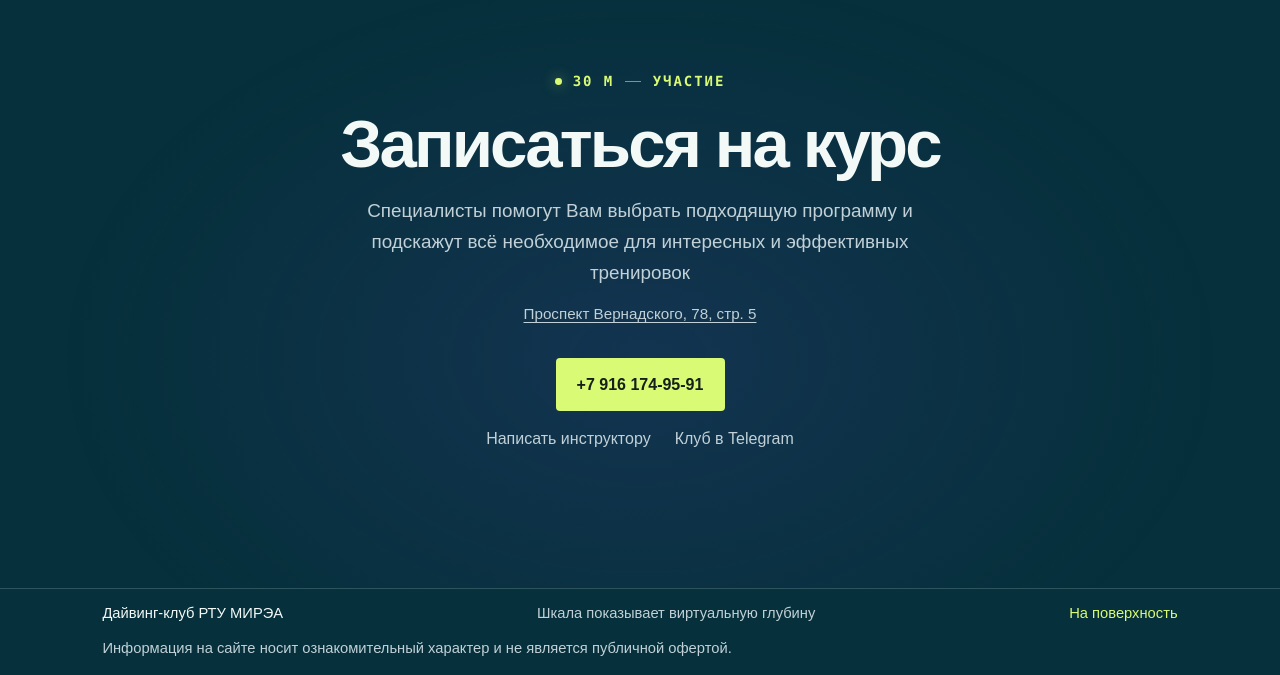
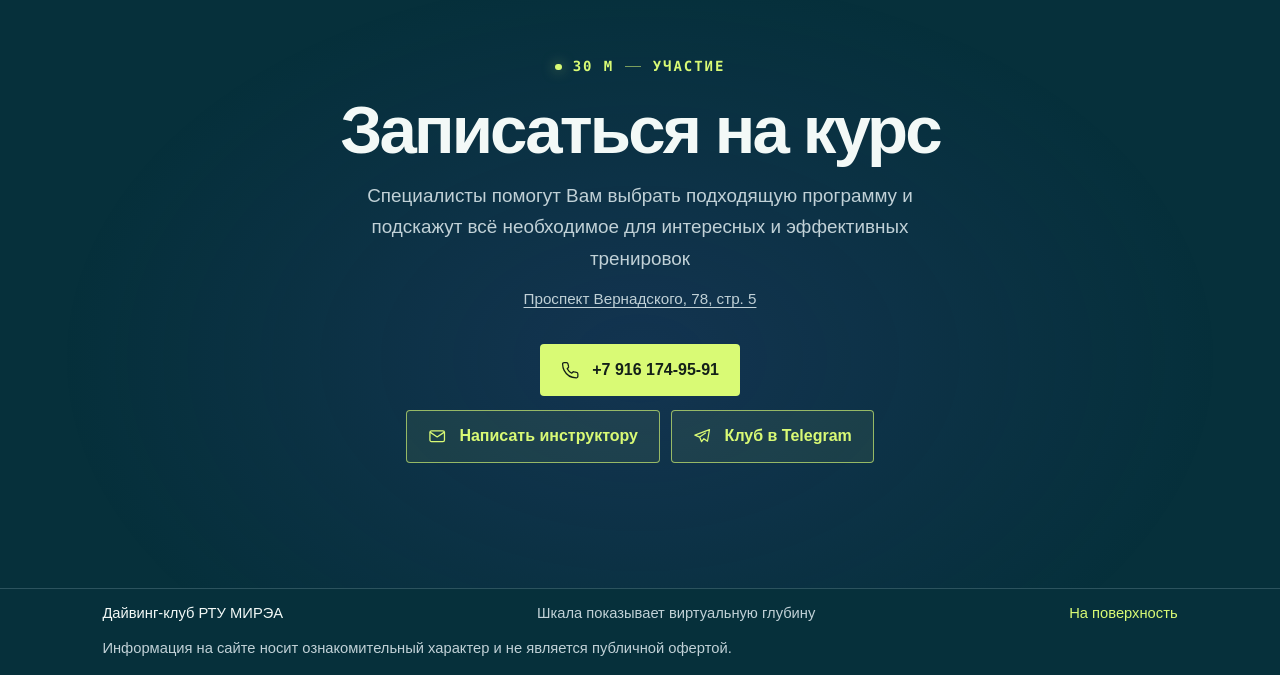
Before and after one commit to ima28004-cloud/DivingClub, a React (Vite) app: page / in a window 1280 px wide. Shown: the part 5611-6286 px from the top of the page. Built offline with nearby package versions, Linux system fonts and the light colour scheme.

Commit message:
Style diving contact links as icon buttons

```diff
--- a/src/Club.jsx
+++ b/src/Club.jsx
@@ -1,4 +1,5 @@
 import { CatalogSection, Kicker } from './Catalog.jsx';
+import ContactIcon from './ContactIcon.jsx';
 import { clubName, contacts } from './site-data.js';
 import poolLesson from './assets/pool-lesson.webp';
 import openWaterLesson from './assets/open-water-lesson.webp';
@@ -83,11 +84,12 @@ export function Join({ section }) {
         <p>Специалисты помогут Вам выбрать подходящую программу и подскажут всё необходимое для интересных и эффективных тренировок</p>
         <p className="join-address"><a href="#location">Проспект Вернадского, 78, стр. 5</a></p>
         <a className="button" href={contacts.phone.href} aria-label={`Позвонить в клуб, ${contacts.phone.label}`}>
+          <ContactIcon type="phone" />
           {contacts.phone.label}
         </a>
         <div className="contact-links">
-          <a href={contacts.email.href}>Написать инструктору</a>
-          <a href={contacts.telegram.href}>Клуб в Telegram</a>
+          <a className="button contact-button" href={contacts.email.href}><ContactIcon type="email" />Написать инструктору</a>
+          <a className="button contact-button" href={contacts.telegram.href}><ContactIcon type="telegram" />Клуб в Telegram</a>
         </div>
       </div>
     </section>
--- /dev/null
+++ b/src/ContactIcon.jsx
@@ -0,0 +1,9 @@
+const contactIcons = {
+  phone: <path d="M22 16.92v3a2 2 0 0 1-2.18 2A18 18 0 0 1 4.1 12.2 18 18 0 0 1 2.1 4.2 2 2 0 0 1 4.1 2h3a2 2 0 0 1 2 1.72l.7 3a2 2 0 0 1-.45 2.11L8.1 10.1a14 14 0 0 0 5.8 5.8l1.27-1.27a2 2 0 0 1 2.1-.45l3 .7A2 2 0 0 1 22 16.92z" />,
+  email: <><rect x="2.5" y="5" width="19" height="14" rx="2" /><path d="m3.2 7 8.8 6 8.8-6" /></>,
+  telegram: <path d="m21.5 3.5-19 7.2 6.2 2.4 2.5 6.1 3-4 4.7 3.4 2.6-15.1zM8.7 13.1l7.6-5.2" />,
+};
+
+export default function ContactIcon({ type, className = 'contact-icon' }) {
+  return <svg className={className} viewBox="0 0 24 24" aria-hidden="true">{contactIcons[type]}</svg>;
+}
--- a/src/SiteHeader.jsx
+++ b/src/SiteHeader.jsx
@@ -1,13 +1,7 @@
 import { useEffect, useRef, useState } from 'react';
 import logo from './assets/logo.svg';
+import ContactIcon from './ContactIcon.jsx';
 import { clubName, clubTitle, contacts, sections, university } from './site-data.js';
-
-const phoneIcon = <path d="M22 16.92v3a2 2 0 0 1-2.18 2A18 18 0 0 1 4.1 12.2 18 18 0 0 1 2.1 4.2 2 2 0 0 1 4.1 2h3a2 2 0 0 1 2 1.72l.7 3a2 2 0 0 1-.45 2.11L8.1 10.1a14 14 0 0 0 5.8 5.8l1.27-1.27a2 2 0 0 1 2.1-.45l3 .7A2 2 0 0 1 22 16.92z" />;
-const contactIcons = {
-  phone: phoneIcon,
-  email: <><rect x="2.5" y="5" width="19" height="14" rx="2" /><path d="m3.2 7 8.8 6 8.8-6" /></>,
-  telegram: <path d="m21.5 3.5-19 7.2 6.2 2.4 2.5 6.1 3-4 4.7 3.4 2.6-15.1zM8.7 13.1l7.6-5.2" />,
-};
 
 function HeaderIcon({ children, variant = '' }) {
   return <svg className={`header-icon ${variant}`} viewBox="0 0 24 24" aria-hidden="true">{children}</svg>;
@@ -98,7 +92,7 @@ export default function SiteHeader({ activeSection }) {
           </nav>
           <div className="header-contacts" role="group" aria-label="Контакты клуба">
             {Object.entries(contacts).map(([type, { href, label }]) => (
-              <a key={type} href={href}><HeaderIcon>{contactIcons[type]}</HeaderIcon><span>{label}</span></a>
+              <a key={type} href={href}><ContactIcon type={type} className="header-icon" /><span>{label}</span></a>
             ))}
           </div>
           <JoinLink />
--- a/src/styles.css
+++ b/src/styles.css
@@ -147,8 +147,15 @@ h1 {
 }
 .join-content > p, .join .kicker { justify-content: center; margin-inline: auto; }
 .join-content > p.join-address { margin-top: .8rem; font-size: .95rem; }
-.contact-links { display: flex; flex-wrap: wrap; justify-content: center; gap: .8rem 1.5rem; margin-top: 1.2rem; color: var(--muted); }
-.contact-links a:hover { color: var(--lime); }
+.contact-links { display: flex; flex-wrap: wrap; justify-content: center; gap: .7rem; margin-top: .85rem; }
+.contact-button {
+  min-width: 12rem;
+  margin-top: 0;
+  border: 1px solid rgb(217 250 117 / .65);
+  background: rgb(217 250 117 / .07);
+  color: var(--lime);
+}
+.contact-button:hover { background: rgb(217 250 117 / .17); box-shadow: none; }
 .footer { position: relative; border-top: 1px solid rgb(198 226 233 / .2); }
 .footer-inner { display: flex; align-items: center; justify-content: space-between; flex-wrap: wrap; gap: 1rem; min-height: 5rem; padding-block: 1rem; font-size: .92rem; }
 .footer b, .footer a { color: var(--lime); }
@@ -406,6 +413,8 @@ h1 {
 }
 @media (max-width: 435px) {
   .price-grid { grid-template-columns: minmax(0, 1fr); }
+  .contact-links { flex-direction: column; align-items: center; }
+  .join-content > .button, .contact-button { width: min(100%, 19rem); }
   .price-card strong { padding-top: .15rem; }
   .scroll-cue { bottom: 4rem; }
 }
@@ -496,7 +505,7 @@ h1 {
   border-left: 1px solid #4a6b76;
   padding-left: clamp(.28rem, .57vw, .66rem);
 }
-.header-icon {
+.header-icon, .contact-icon {
   width: 1rem;
   height: 1rem;
   flex: none;
@@ -506,6 +515,7 @@ h1 {
   stroke-linejoin: round;
   fill: none;
 }
+.contact-icon { width: 1.15rem; height: 1.15rem; }
 .header-nav a:hover, .header-contacts a:hover { color: var(--lime); }
 .header-join {
   display: inline-flex;
```
Also changed, not shown: 5 other files (tests, documents, lock files or other folders).
